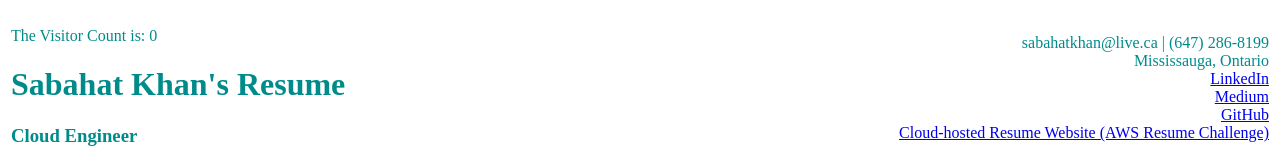
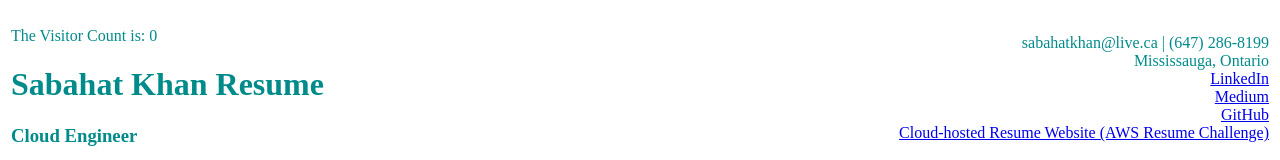
Before and after one commit to sabahatk/tf-cloud-resume-challenge, a plain HTML site: page website/index.html in a window 1280 px wide. Shown: the top 160 px of the page. Drawn offline with Linux system fonts and the light colour scheme; no server answers.

Commit message:
Updated Resume

```diff
--- a/website/index.html
+++ b/website/index.html
@@ -13,7 +13,7 @@
             <tr>
                 <td>
                     <p>The Visitor Count is: <span id="counter">0</span></p>
-                    <h1>Sabahat Khan's Resume</h1>
+                    <h1>Sabahat Khan Resume</h1>
                     <h3>Cloud Engineer</h3>
                 </td>
                 <td id="candidate-info">
```
